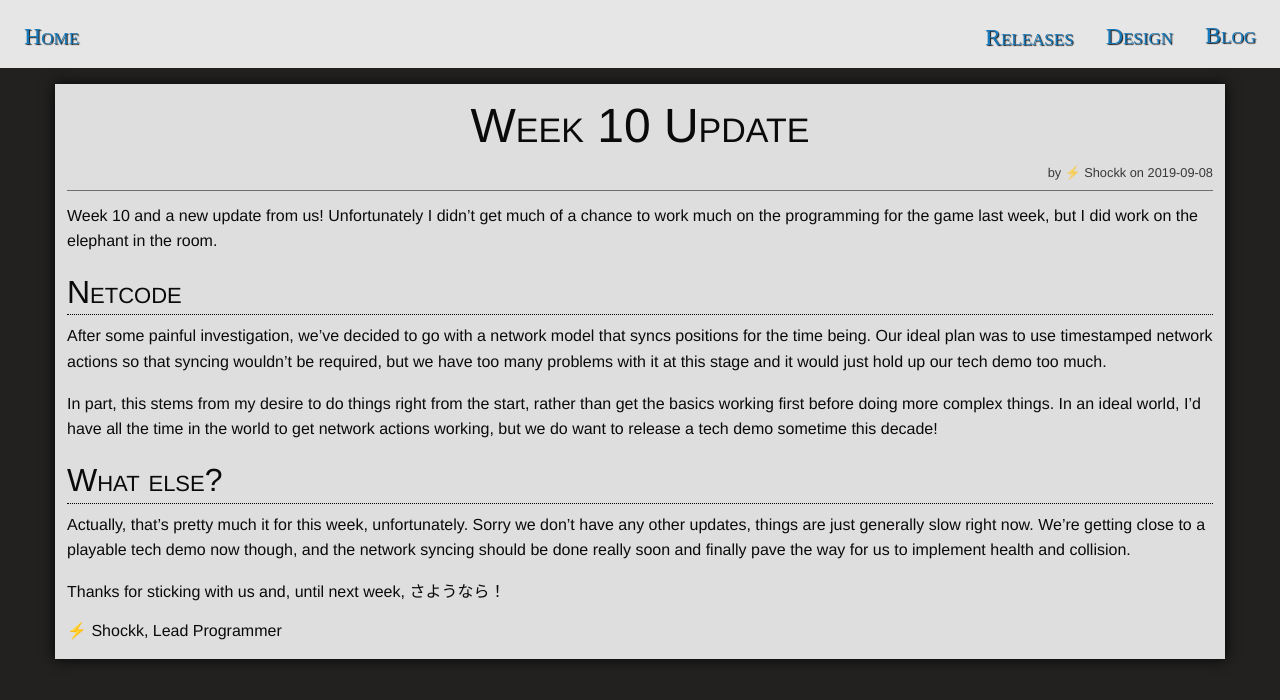
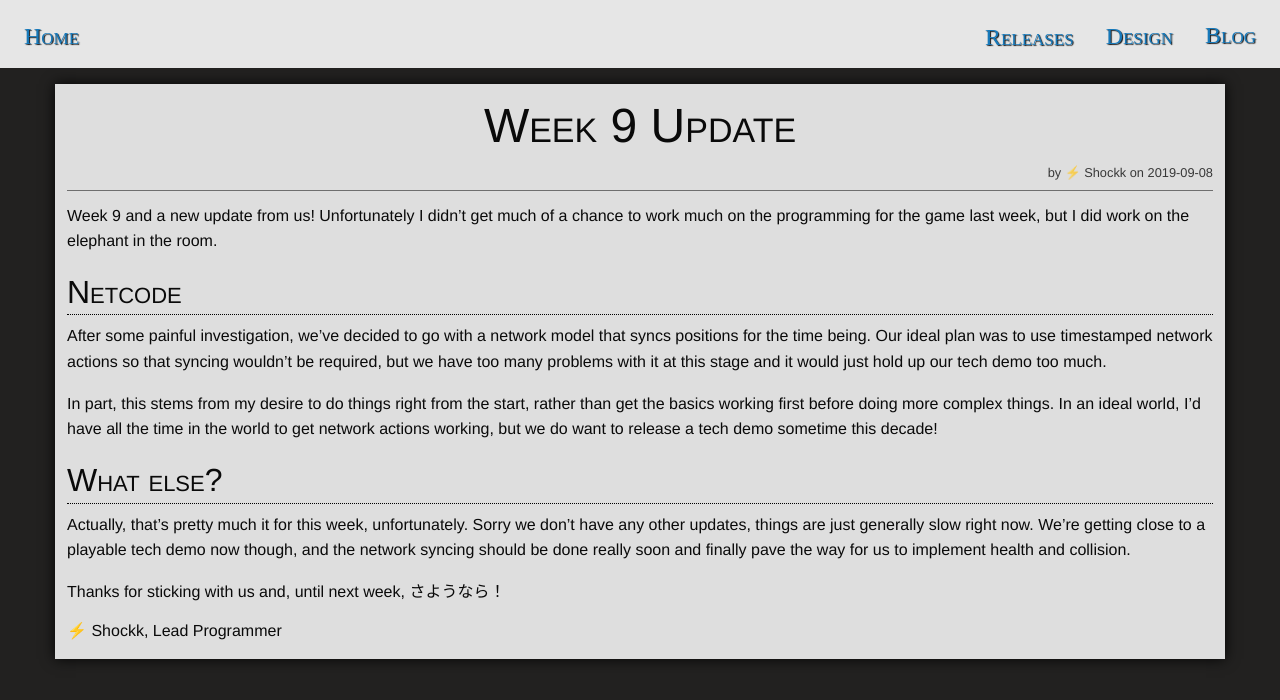
Before and after one commit to ori-sky/polar-space, a Jekyll site: the page built from _posts/2019-09-08-16-Week-10.md, in a window 1280 px wide. Shown: the top 700 px of the page. Built offline with Jekyll 4.4.1, drawn with Linux system fonts in a browser that asks for light colours; nearby versions of some CDN libraries; some web fonts are replaced; our own code applies the rules of GitHub Pages for plain Markdown files; library files that are not in the unit come from our copies.

Commit message:
Update 2019-09-08-16-Week-10.md

```diff
--- a/_posts/2019-09-08-16-Week-10.md
+++ b/_posts/2019-09-08-16-Week-10.md
@@ -1,11 +1,11 @@
 ---
-title: Week 10 Update
+title: Week 9 Update
 category: Development
 author: ⚡ Shockk
 description: We still aren't dead, things are just difficult.
 ---
 
-Week 10 and a new update from us! Unfortunately I didn't get much of a chance to work much on the programming for the game last week, but I did work on the elephant in the room.
+Week 9 and a new update from us! Unfortunately I didn't get much of a chance to work much on the programming for the game last week, but I did work on the elephant in the room.
 
 # Netcode
 
```
